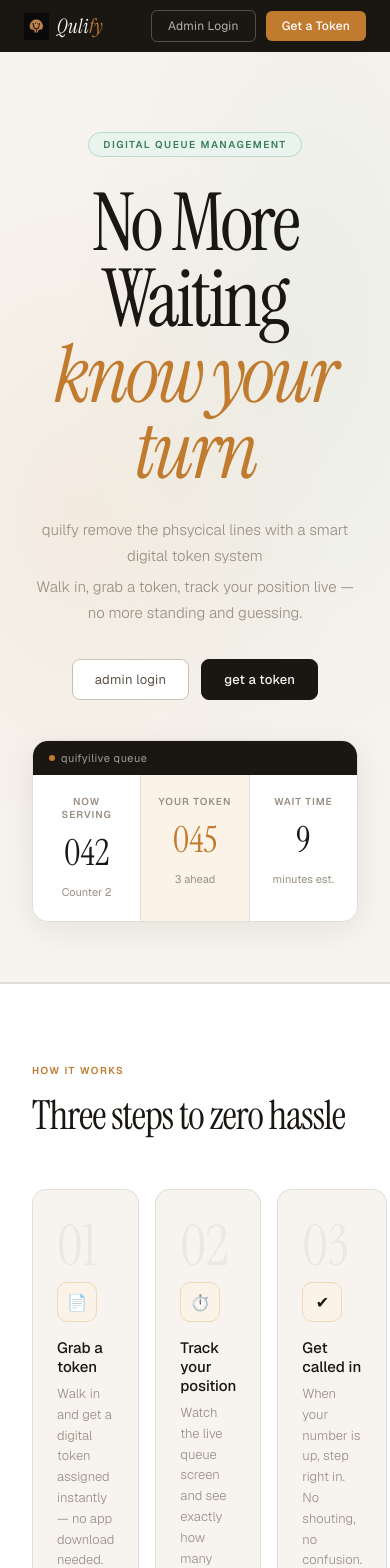
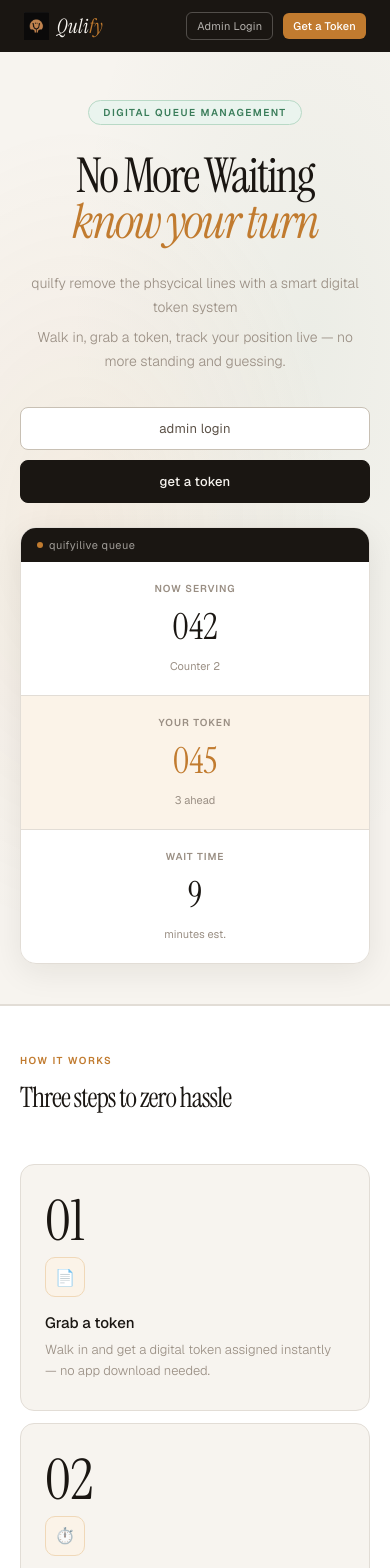
Before and after one commit to Sammy-0722/qulify, a React (Vite) app in the folder react-app/: page / in a window 390 px wide. Shown: the top 1568 px of the page. Built offline with nearby package versions, Linux system fonts and the light colour scheme.

Commit message:
making the website mobile responsive

```diff
--- a/react-app/src/components/Admin.css
+++ b/react-app/src/components/Admin.css
@@ -404,3 +404,65 @@ nav ul li { list-style: none; }
 }
 
 .cancelbtn:hover { background: var(--surface-2); }
+@media (max-width: 768px) {
+  nav {
+    padding: 0 16px;
+  }
+
+  .logo {
+    font-size: 16px;
+  }
+
+  .Adminloginbtn {
+    padding: 5px 10px;
+    font-size: 11px;
+  }
+
+  .root {
+    padding: 16px 12px;
+  }
+
+  .Adminviewcardcontainer {
+    grid-template-columns: repeat(2, 1fr);
+  }
+
+  .Controlsection {
+    grid-template-columns: repeat(2, 1fr);
+  }
+
+  .secondconatiner {
+    padding: 12px;
+  }
+
+  .Queuestatussec {
+    gap: 12px;
+  }
+
+  .queuecard {
+    grid-template-columns: 0.5fr 1.5fr 1fr;
+    font-size: 12px;
+  }
+
+  .queuecard .counter {
+    display: none;
+  }
+
+  .Searchbar {
+    font-size: 13px;
+  }
+
+  .Cardheading1,
+  .Cardheading {
+    font-size: 24px;
+  }
+
+  .formsheet {
+    padding: 20px 16px;
+    border-radius: 16px 16px 0 0;
+  }
+
+  .Controlbtns {
+    padding: 10px 8px;
+    font-size: 12px;
+  }
+}
--- a/react-app/src/components/landingpage.css
+++ b/react-app/src/components/landingpage.css
@@ -333,7 +333,7 @@ nav ul {
 .howcard-number {
   font-family: 'Instrument Serif', serif;
   font-size: 56px;
-  color: rgba(26,22,18,0.05);
+  color: rgba(26,22,18);
   font-weight: 400;
   line-height: 1;
   margin-bottom: 8px;
@@ -536,8 +536,117 @@ nav ul {
   font-size: 12px;
   border-top: 1px solid rgba(247,244,239,0.08);
 }
-@media screen and (max-width: 360px) and (min-aspect-ratio: 1/1) {
+@media (max-width: 768px) {
   nav {
+    padding: 0 16px;
+  }
+
+  .logo {
+    font-size: 18px;
+  }
+
+  .Adminloginbtntop,
+  .Gettokenbtntop {
+    padding: 6px 10px;
+    font-size: 11px;
+  }
+
+  .container {
+    padding: 48px 20px 40px;
+  }
+
+  .Heading1,
+  .Heading2 {
+    font-size: 48px;
+    letter-spacing: -2px;
+  }
+
+  .para {
+    font-size: 14px;
+  }
+
+  .introbtns {
+    flex-direction: column;
+    align-items: center;
+    gap: 10px;
+  }
+
+  .Adminloginbtn,
+  .Gettokenbtn {
+    width: 100%;
+    text-align: center;
+    padding: 12px 20px;
+  }
+
+  .Dashboradcontainer {
+    margin: 24px 0 0;
+  }
+
+  .dashboard {
+    flex-direction: column;
+    gap: 1px;
+  }
+
+  .HowItWorksContainer {
+    padding: 48px 20px;
+  }
+
+  .mainHeading {
+    font-size: 28px;
+  }
+
+  .howitworks {
+    grid-template-columns: 1fr;
+    gap: 12px;
+  }
+
+  .Featuresec {
+    padding: 48px 20px;
+  }
+
+  .sub-heading {
+    font-size: 28px;
+  }
+
+  .card-sec {
+    grid-template-columns: 1fr;
+  }
+
+  .Card1 {
+    flex: 1 1 100%;
+  }
+
+  .usecase-content-cont {
+    padding: 48px 20px 32px;
+  }
+
+  .Xyz {
+    padding: 0 20px 48px;
+  }
+
+  .Readysec {
+    padding: 40px 24px;
+  }
+
+  .Readyhead {
+    font-size: 26px;
+  }
+
+  .Readysec .introbtns {
+    flex-direction: column;
     width: 100%;
   }
+
+  .Readysec .Gettokenbtn,
+  .Readysec .Adminloginbtn {
+    width: 100%;
+    text-align: center;
+  }
+
+  .Footer {
+    padding: 0 20px;
+    gap: 0;
+    justify-content: space-between;
+    font-size: 11px;
+  }
 }
--- a/react-app/src/components/landingpage.jsx
+++ b/react-app/src/components/landingpage.jsx
@@ -155,8 +155,8 @@ function Landingpage() {
                         <div className="Readyhead">Ready to kill the queue?</div>
                         <div className="heading">Join as a customer or manage your counter as an admin.</div>
                         <div className="introbtns">
-                            <div className="Gettokenbtn" onClick={() => navigate('/join/:adminId')}>GET MY TOKEN</div>
-                            <div className="Adminloginbtn" onClick={() => alert("Please scan your shop's QR code to join the queue.")}>ADMIN LOGIN</div>
+                            <div className="Gettokenbtn" onClick={() =>alert("Please scan your shop's QR code to join the queue.")}>GET MY TOKEN</div>
+                            <div className="Adminloginbtn" onClick={() => navigate('/Login')} >ADMIN LOGIN</div>
                         </div>
                     </div>
                 </div>
--- a/react-app/src/components/user2.css
+++ b/react-app/src/components/user2.css
@@ -376,3 +376,69 @@ nav ul li { list-style: none; }
 }
 
 .cancelbtn:hover { background: var(--surface-2); }
+@media (max-width: 768px) {
+  nav {
+    padding: 0 16px;
+  }
+
+  .logo {
+    font-size: 16px;
+  }
+
+  .Adminloginbtn {
+    padding: 5px 10px;
+    font-size: 11px;
+  }
+
+  .Wholecontainer {
+    padding: 16px 12px;
+  }
+
+  .Tokenno {
+    font-size: 56px;
+  }
+
+  .Tokeninfom {
+    grid-template-columns: repeat(3, 1fr);
+    gap: 8px;
+  }
+
+  .tokencard {
+    padding: 10px 6px;
+  }
+
+  .number {
+    font-size: 22px;
+  }
+
+  .tokencard > div:last-child {
+    font-size: 10px;
+  }
+
+  .wheretogosec2 {
+    padding: 12px 14px;
+  }
+
+  .queuecard {
+    grid-template-columns: 0.5fr 1.5fr 1fr;
+    font-size: 12px;
+  }
+
+  .queuecard .counter {
+    display: none;
+  }
+
+  .Taketoken {
+    font-size: 13px;
+    padding: 14px;
+  }
+
+  .formsheet {
+    padding: 20px 16px;
+  }
+
+  .nameinput {
+    font-size: 14px;
+    padding: 12px;
+  }
+}
```
